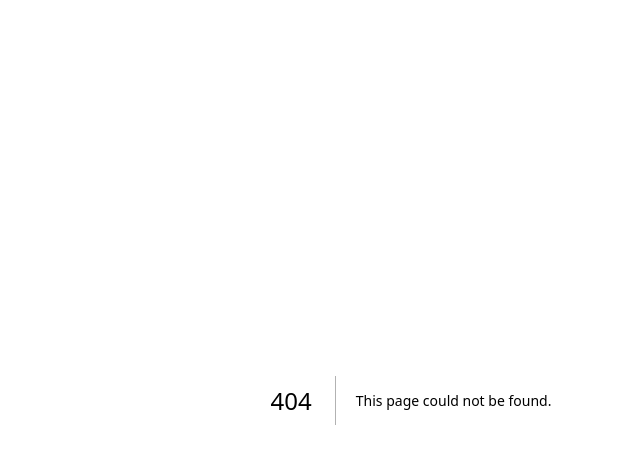
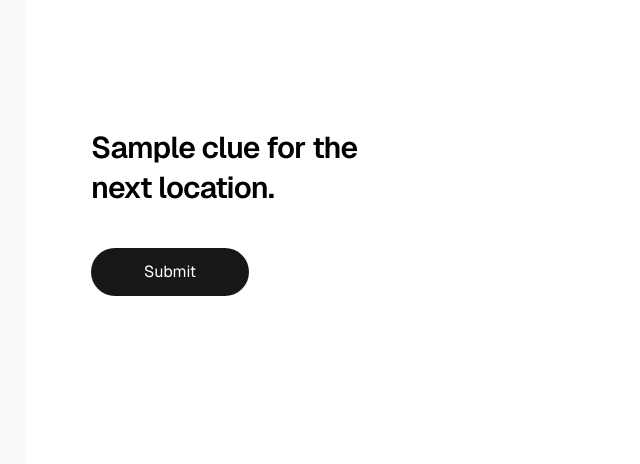
Before and after one commit to michaelj23/thirty, a Next.js app in the folder thirty-app/: page /hunt in a window 1280 px wide. Before the commit this address had no page. Shown: the top 464 px of the page, without its empty margins (229-869 px from the left). Built offline with nearby package versions, Linux system fonts and the light colour scheme.

Commit message:
Add /hunt redirect

```diff
--- /dev/null
+++ b/thirty-app/app/actions.ts
@@ -0,0 +1,9 @@
+'use server'
+import { redirect } from 'next/navigation'
+
+export async function saveTeam(formData: FormData) {
+  const teamName = formData.get('teamname');
+
+  console.log("Team name saved: " + teamName);
+//   redirect(`/hunt?teamname=${teamName}`);
+}
--- /dev/null
+++ b/thirty-app/app/hunt/page.tsx
@@ -0,0 +1,22 @@
+import Form from "next/form";
+
+export default function Hunt() {
+  return (
+    <div className="flex min-h-screen items-center justify-center bg-zinc-50 font-sans dark:bg-black">
+      <main className="flex min-h-screen w-full max-w-3xl flex-col items-center justify-between py-32 px-16 bg-white dark:bg-black sm:items-start">
+        <div className="flex flex-col items-center gap-6 text-center sm:items-start sm:text-left">
+          <h1 className="max-w-xs text-3xl font-semibold leading-10 tracking-tight text-black dark:text-zinc-50">
+            Sample clue for the next location.
+          </h1>
+          <Form action="/hunt">
+            {/* On submission, the input value will be appended to
+                the URL, e.g. /search?query=abc */}
+            <div className="mt-4 flex h-12 w-full items-center justify-center gap-2 rounded-full bg-foreground px-5 text-background transition-colors hover:bg-[#383838] dark:hover:bg-[#ccc] md:w-[158px]">
+              <button type="submit">Submit</button>
+            </div>
+          </Form>
+        </div>
+      </main>
+    </div>
+  );
+}
--- a/thirty-app/app/page.tsx
+++ b/thirty-app/app/page.tsx
@@ -1,5 +1,6 @@
 import Image from "next/image";
 import Form from "next/form";
+import { saveTeam } from '@/app/actions';
 
 export default function Home() {
   return (
@@ -9,7 +10,8 @@
           <h1 className="max-w-xs text-3xl font-semibold leading-10 tracking-tight text-black dark:text-zinc-50">
             Enter your team name
           </h1>
-          <Form action="/search">
+          {/* <Form action="/hunt"> */}
+          <Form action={saveTeam}>
             {/* On submission, the input value will be appended to
                 the URL, e.g. /search?query=abc */}
             <input name="teamname" />
```
